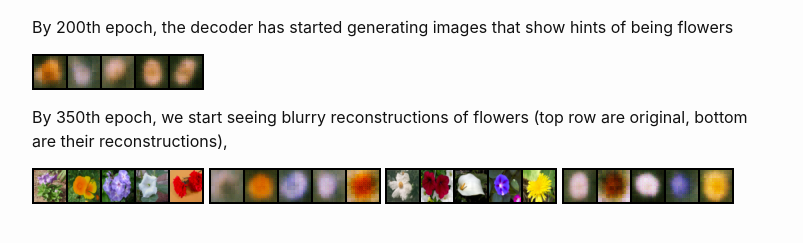
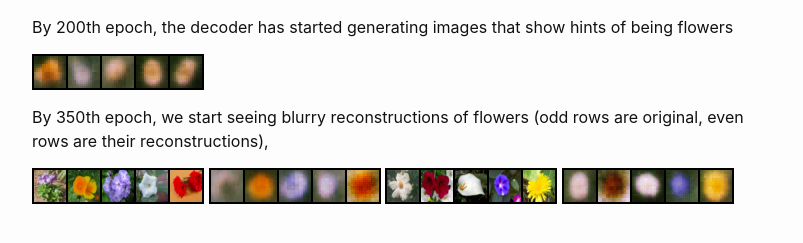
Before and after one commit to gauravtendolkar/gauravtendolkar.github.io, a Jekyll site: the page built from docs/_posts/2024-06-05-3-Implementing-VAE-With_PyTorch.markdown, in a window 1280 px wide and 900 px high, scrolled down 7673 px. Shown: the part 636-879 px from the top of the window, without its empty margins (238-1041 px from the left). Built offline with Jekyll 4.4.1, drawn with Linux system fonts in a browser that asks for light colours; formulas are drawn with MathJax 3.

Commit message:
deep generative series

```diff
--- a/docs/_posts/2024-06-05-3-Implementing-VAE-With_PyTorch.markdown
+++ b/docs/_posts/2024-06-05-3-Implementing-VAE-With_PyTorch.markdown
@@ -287,7 +287,7 @@ By 200th epoch, the decoder has started generating images that show hints of bei
 
 ![Results](/assets/images/Implementing_VAE_With_PyTorch/3.png)
 
-By 350th epoch, we start seeing blurry reconstructions of flowers (top row are original, bottom are their reconstructions),
+By 350th epoch, we start seeing blurry reconstructions of flowers (odd rows are original, even rows are their reconstructions),
 
 ![Results](/assets/images/Implementing_VAE_With_PyTorch/4.png)
 ![Results](/assets/images/Implementing_VAE_With_PyTorch/5.png)
```
